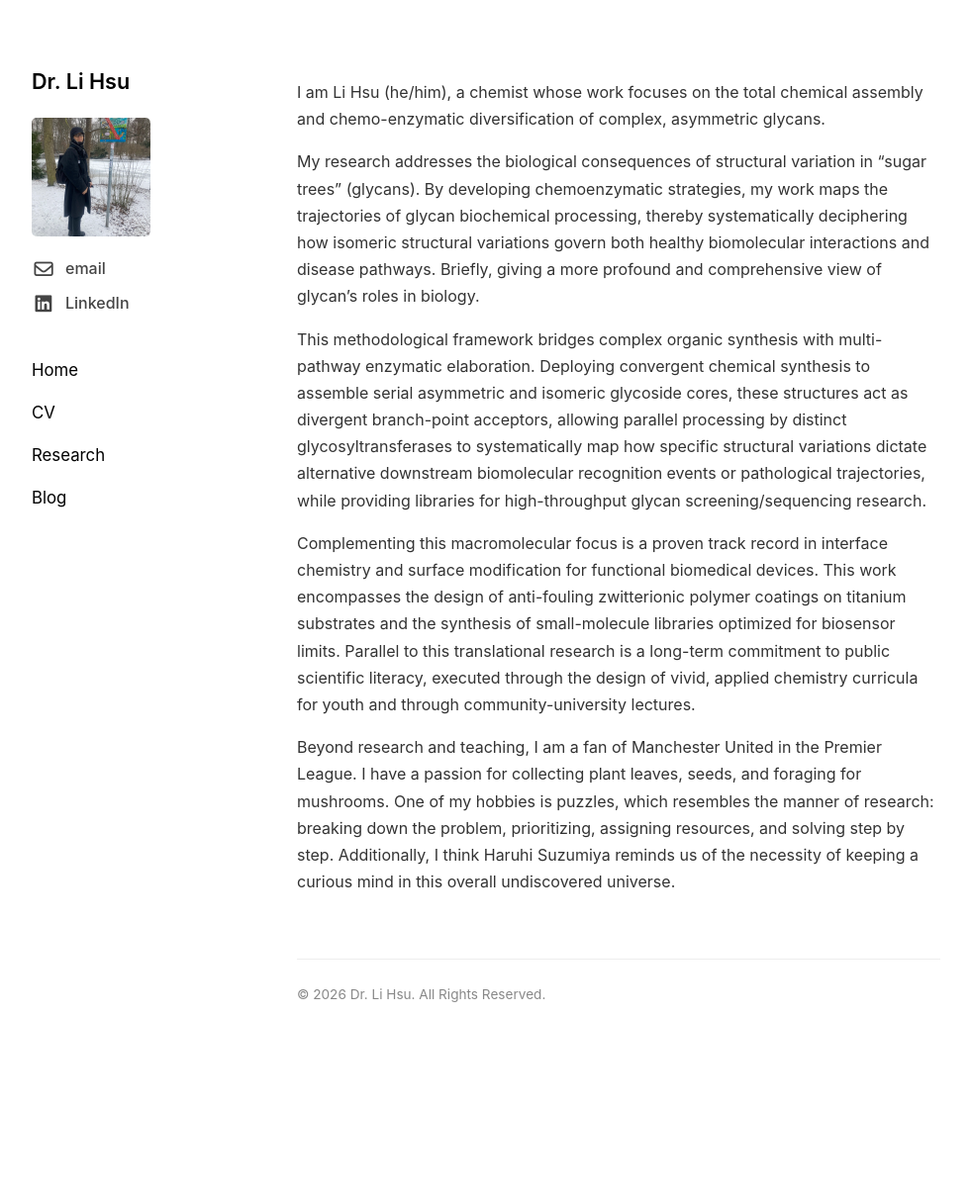
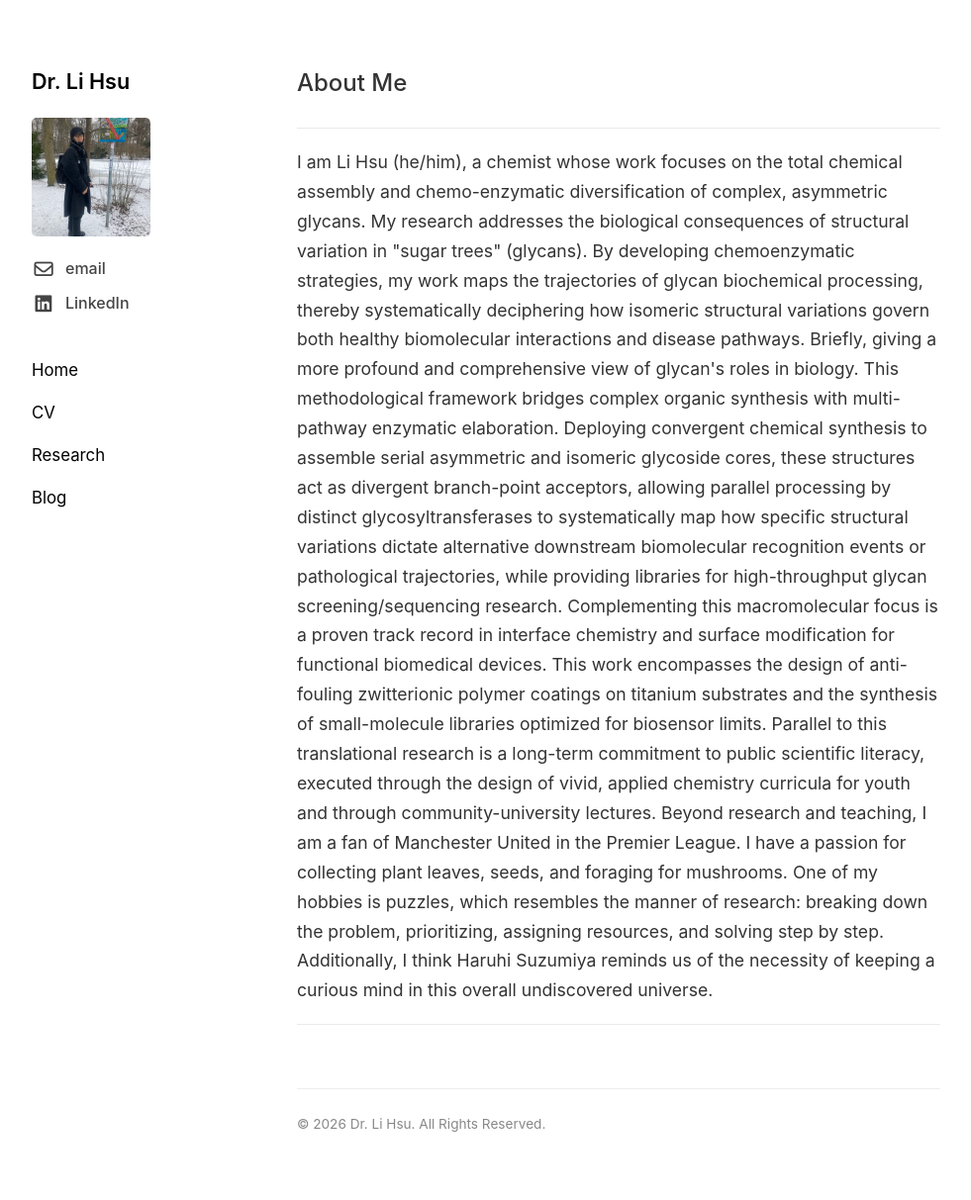
Before and after one commit to lorenzlhsu/lorenzlhsu.github.io, a Jekyll site: the page built from index.md, in a window 1280 px wide. Shown: the whole page at 99% size, without its empty margins (133-1114 px from the left). Built offline with Jekyll 4.4.1, drawn with Linux system fonts in a browser that asks for light colours; before the commit the page ends 1081 px from its top, so only the background shows below that.

Commit message:
Update index.md

```diff
--- a/index.md
+++ b/index.md
@@ -2,6 +2,11 @@
 layout: default
 title: Home
 ---
+## About Me
+
+<div style="border-top: 1px solid #eaeaea; border-bottom: 1px solid #eaeaea; padding: 1.2rem 0; margin: 1.5rem 0 3rem 0;">
+
+<p style="margin: 0; font-size: 1.1rem; color: #333;">
 I am Li Hsu (he/him), a chemist whose work focuses on the total chemical assembly and chemo-enzymatic diversification of complex, asymmetric glycans.
 
 My research addresses the biological consequences of structural variation in "sugar trees" (glycans). By developing chemoenzymatic strategies, my work maps the trajectories of glycan biochemical processing, thereby systematically deciphering how isomeric structural variations govern both healthy biomolecular interactions and disease pathways. Briefly, giving a more profound and comprehensive view of glycan's roles in biology.
```
